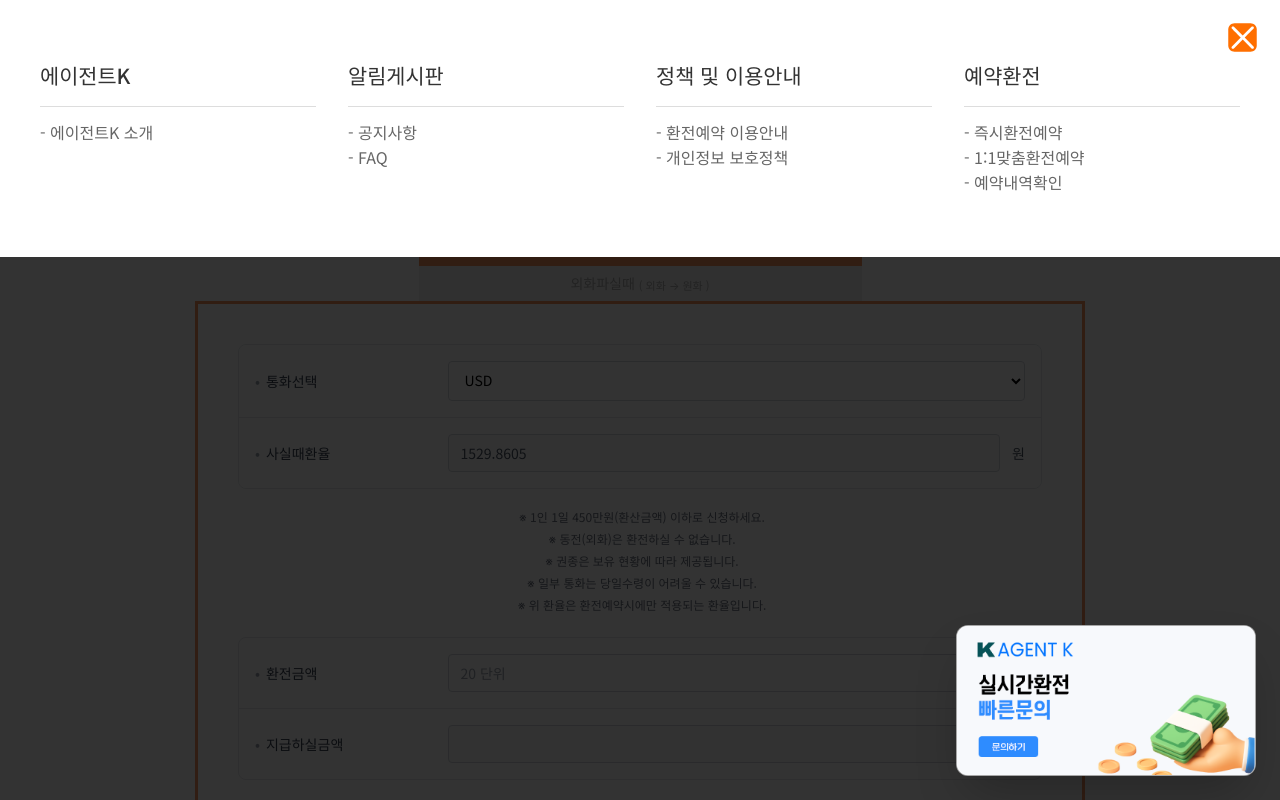
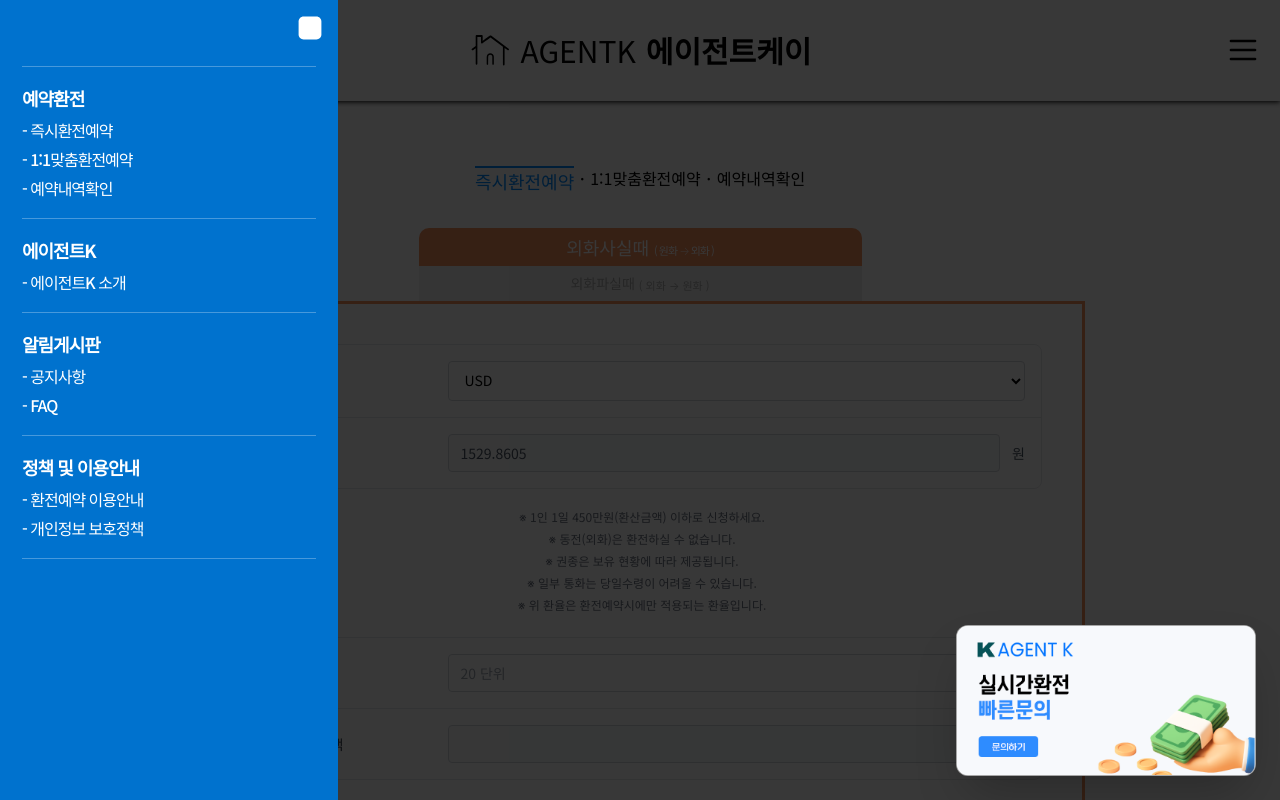
Before and after one commit to jessipinkman-rgb/agent-k-site, a React (Vite) app: page / in a window 1280 px wide. Both pictures are taken after a click on the button 1242 px from the left and 50 px from the top of the page. Shown: the top 800 px of the page. Built offline with nearby package versions, Linux system fonts and the light colour scheme.

Commit message:
추가 수정 사항 반영

```diff
--- a/src/components/SimpleHeader.jsx
+++ b/src/components/SimpleHeader.jsx
@@ -17,17 +17,17 @@
     <>
       {/* 고정 헤더 */}
       <header className="sticky top-0 z-[50] border-b border-[rgba(255,255,255,.2)] bg-white shadow-[0_1px_5px_0_#000]">
-        <div className="relative flex h-[55px] w-full items-start justify-between px-[15px] text-center md:h-[100px] md:px-[20px]">
-          <div className="absolute left-[15px] top-0 z-10 flex h-[55px] w-[60px] items-center text-left md:left-[20px] md:h-[100px] md:w-[100px]"><Link to="/" className="block"><img src={logoImg} alt="logo" className="h-auto w-[55px] object-contain md:w-[90px]" /></Link></div>
-          <div className="mx-auto mt-[13px] flex items-center justify-center text-[16px] leading-none tracking-[-1.5px] text-black md:mt-[22px] md:text-[30px] md:leading-none md:tracking-normal">
-            <Link to="/" className="flex items-center gap-[6px] md:gap-[10px]">
-              <img src={homeIcon} alt="" className="hidden w-[42px] self-center md:block" />
+        <div className="relative flex h-[55px] w-full items-center justify-between px-[15px] text-center md:h-[100px] md:px-[20px]">
+          <div className="absolute left-[15px] top-0 z-20 flex h-[55px] w-[60px] items-center text-left md:left-[20px] md:h-[100px] md:w-[100px]"><Link to="/" className="block" onClick={() => setMobileMenuOpen(false)}><img src={logoImg} alt="logo" className="h-auto w-[55px] object-contain md:w-[90px]" /></Link></div>
+          <div className="pointer-events-none absolute inset-x-[80px] top-0 flex h-[55px] items-center justify-center text-[16px] leading-none tracking-[-1.5px] text-black md:inset-x-[130px] md:h-[100px] md:text-[30px] md:leading-none md:tracking-normal">
+            <Link to="/" className="pointer-events-auto flex items-center gap-[6px] md:gap-[10px]">
+              <img src={homeIcon} alt="" className="w-[22px] self-center md:w-[42px]" />
               <span className="font-light">AGENTK</span>
               <strong className="font-bold">에이전트케이</strong>
             </Link>
           </div>
-          <div className="absolute right-[10px] top-0 flex h-[55px] w-[35px] items-center justify-center md:right-[20px] md:h-[100px]">
-            <button onClick={() => setMobileMenuOpen(true)} className="p-0">
+          <div className="absolute right-[10px] top-0 z-20 flex h-[55px] w-[35px] items-center justify-center md:right-[20px] md:h-[100px]">
+            <button type="button" onClick={() => setMobileMenuOpen(true)} className="p-0">
               <svg className="h-[50px] w-[24px] md:h-[100px] md:w-[36px]" fill="none" stroke="currentColor" viewBox="0 0 24 24" strokeWidth="1.8"><path strokeLinecap="round" strokeLinejoin="round" d="M4 6h16M4 12h16M4 18h16" /></svg>
             </button>
           </div>
@@ -36,26 +36,35 @@
 
       {/* 모바일 메뉴 팝업 */}
       {mobileMenuOpen && (
-        <div className="fixed inset-0 z-[200] bg-[rgba(0,0,0,0.8)]" onClick={() => setMobileMenuOpen(false)}>
-          <div className="relative w-full bg-white" onClick={(e) => e.stopPropagation()}>
-            <button onClick={() => setMobileMenuOpen(false)} className="absolute right-[20px] top-[20px] z-10 h-[28px] w-[28px] md:h-[35px] md:w-[35px]">
-              <img src={closeIcon} alt="닫기" className="h-full w-full" />
+        <div className="fixed inset-0 z-[200] bg-[rgba(0,0,0,0.78)]" onClick={() => setMobileMenuOpen(false)}>
+          <div className="relative min-h-screen w-[338px] max-w-[82vw] bg-[#0072ce]" onClick={(e) => e.stopPropagation()}>
+            <button type="button" onClick={() => setMobileMenuOpen(false)} className="absolute right-[14px] top-[14px] z-10 h-[28px] w-[28px]">
+              <img src={closeIcon} alt="닫기" className="h-full w-full brightness-0 invert" />
             </button>
 
-            <div className="mx-auto max-w-[1280px] px-[40px] py-[60px]">
-              <div className="grid grid-cols-1 gap-8 md:grid-cols-4">
-              {menuItems.map((menu, idx) => (
-                <div key={idx}>
-                  <h3 className="border-b border-[#dddddd] pb-[15px] text-left text-[1.3em] font-medium text-[#333333]">
+            <div className="px-[22px] pt-[66px]">
+              <div className="border-t border-[rgba(255,255,255,0.28)]">
+                <div className="border-b border-[rgba(255,255,255,0.28)] py-[22px] text-left font-['Noto_Sans_KR','dotum',sans-serif] text-white">
+                  <h3 className="mb-[15px] text-[18px] font-bold leading-none tracking-[-1px]">예약환전</h3>
+                  <div className="space-y-[13px]">
+                    <Link to="/" onClick={() => setMobileMenuOpen(false)} className="block text-[16px] font-medium leading-none tracking-[-1px] text-white">- 즉시환전예약</Link>
+                    <Link to="/custom-exchange" onClick={() => setMobileMenuOpen(false)} className="block text-[16px] font-medium leading-none tracking-[-1px] text-white">- 1:1맞춤환전예약</Link>
+                    <Link to="/reservation-history" onClick={() => setMobileMenuOpen(false)} className="block text-[16px] font-medium leading-none tracking-[-1px] text-white">- 예약내역확인</Link>
+                  </div>
+                </div>
+
+                {menuItems.map((menu, idx) => (
+                <div key={idx} className="border-b border-[rgba(255,255,255,0.28)] py-[22px] text-left font-['Noto_Sans_KR','dotum',sans-serif] text-white">
+                  <h3 className="mb-[15px] text-[18px] font-bold leading-none tracking-[-1px]">
                     {menu.title}
                   </h3>
-                  <div className="mt-[15px]">
+                  <div className="space-y-[13px]">
                     {menu.items.map((item, i) => (
                       <Link
                         key={i}
                         to={item.path}
                         onClick={() => setMobileMenuOpen(false)}
-                        className="my-[5px] block text-left text-[16px] font-normal leading-[20px] text-[#666666] transition-colors hover:text-[#ff6f00]"
+                        className="block text-[16px] font-medium leading-none tracking-[-1px] text-white"
                       >
                         - {item.label}
                       </Link>
@@ -63,14 +72,6 @@
                   </div>
                 </div>
               ))}
-                <div>
-                  <h3 className="border-b border-[#dddddd] pb-[15px] text-left text-[1.3em] font-medium text-[#333333]">예약환전</h3>
-                  <div className="mt-[15px]">
-                    <Link to="/" onClick={() => setMobileMenuOpen(false)} className="my-[5px] block text-left text-[16px] font-normal leading-[20px] text-[#666666] transition-colors hover:text-[#ff6f00]">- 즉시환전예약</Link>
-                    <Link to="/custom-exchange" onClick={() => setMobileMenuOpen(false)} className="my-[5px] block text-left text-[16px] font-normal leading-[20px] text-[#666666] transition-colors hover:text-[#ff6f00]">- 1:1맞춤환전예약</Link>
-                    <Link to="/reservation-history" onClick={() => setMobileMenuOpen(false)} className="my-[5px] block text-left text-[16px] font-normal leading-[20px] text-[#666666] transition-colors hover:text-[#ff6f00]">- 예약내역확인</Link>
-                  </div>
-                </div>
               </div>
             </div>
           </div>
```
